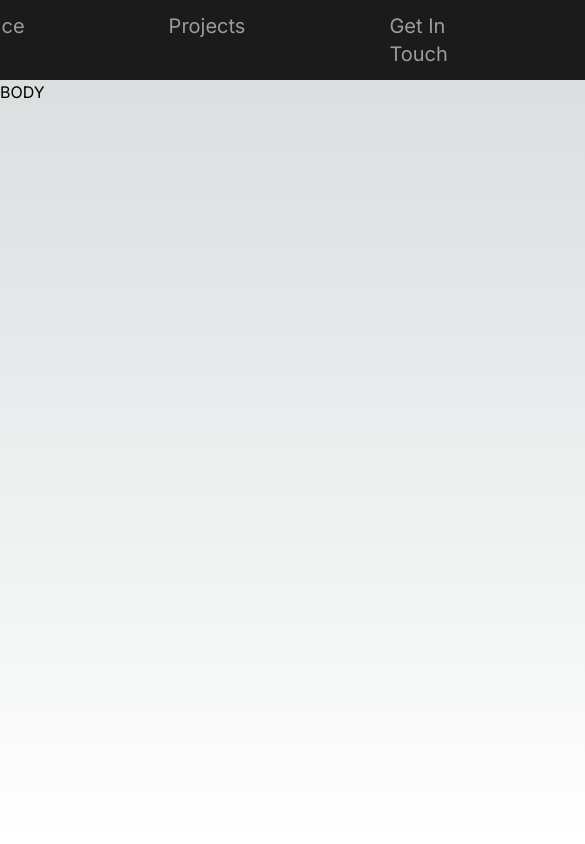
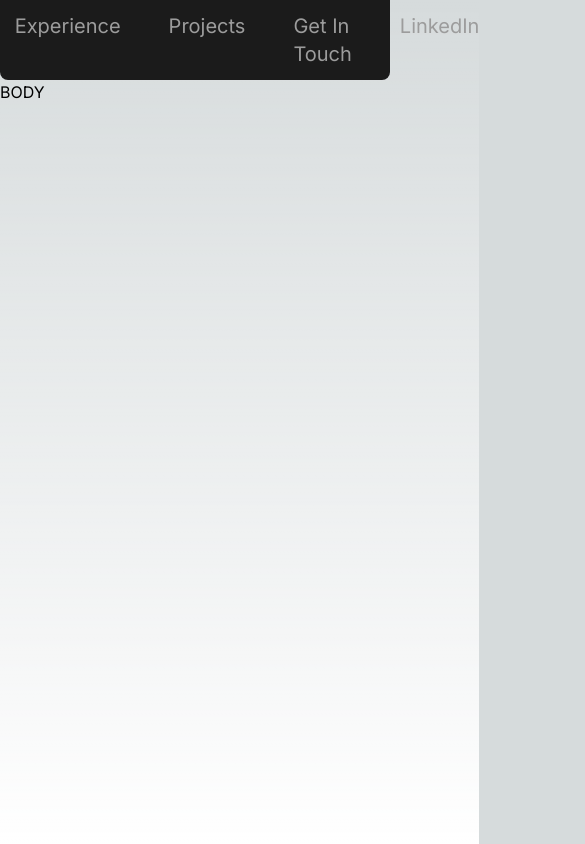
Before and after one commit to Bedlam343/Port-Folio, a Next.js app: page / in a window 390 px wide. Shown: the top 844 px of the page, 585 px wide, since content can reach past the window. Built offline with nearby package versions, Linux system fonts and the light colour scheme.

Commit message:
make main header responsive

```diff
--- a/src/app/page.tsx
+++ b/src/app/page.tsx
@@ -3,8 +3,8 @@ const Home = () => {
     <div className="h-screen">
       {/* header */}
       <div className="flex justify-center w-screen">
-        <div className="bg-[#1B1B1B] sm:w-[60%] xl:w-[80%] rounded-b-lg h-[80px] flex items-center justify-center">
-          <ul className="flex gap-36 text-xl text-[#9C9C9C]">
+        <div className="bg-[#1B1B1B] w-[100%] sm:w-[100%] xl:w-[1280px] rounded-b-lg h-[80px] flex items-center justify-center">
+          <ul className="flex gap-x-12 md:gap-x-16 lg:gap-x-24 xl:gap-x-32 text-xl text-[#9C9C9C]">
             <li className="hover:text-white hover:cursor-pointer">Home</li>
             <li className="hover:text-white hover:cursor-pointer">
               Experience
```
